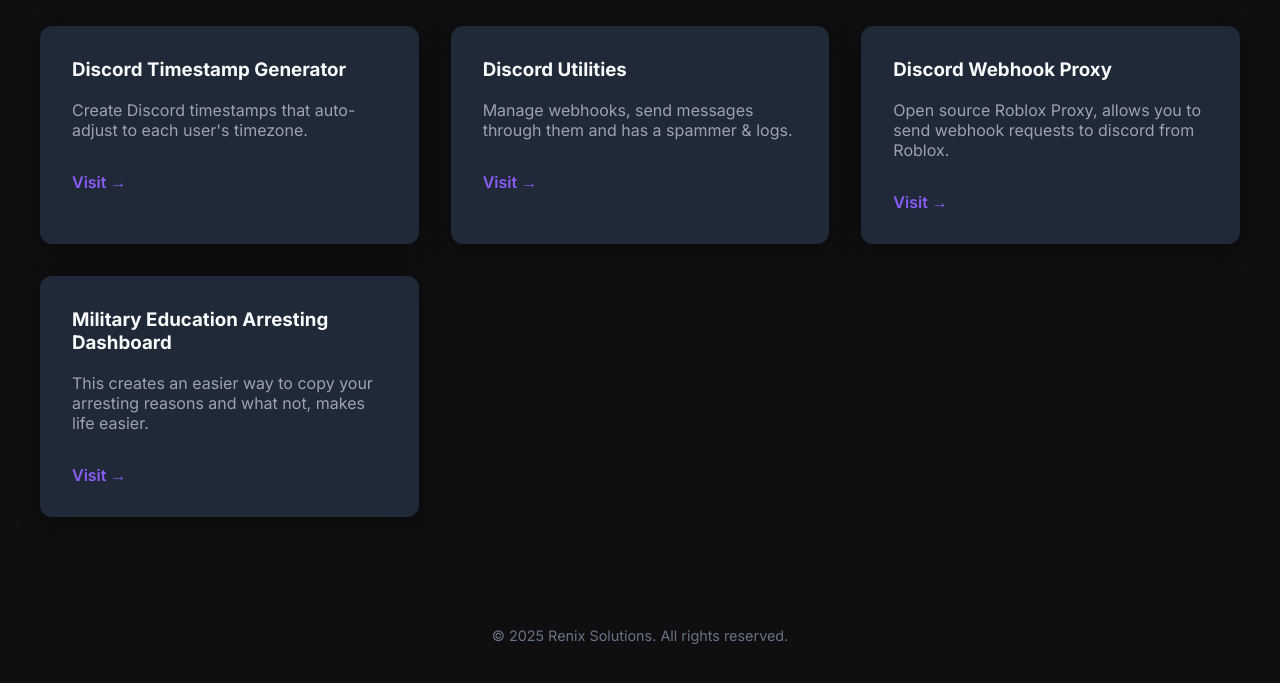
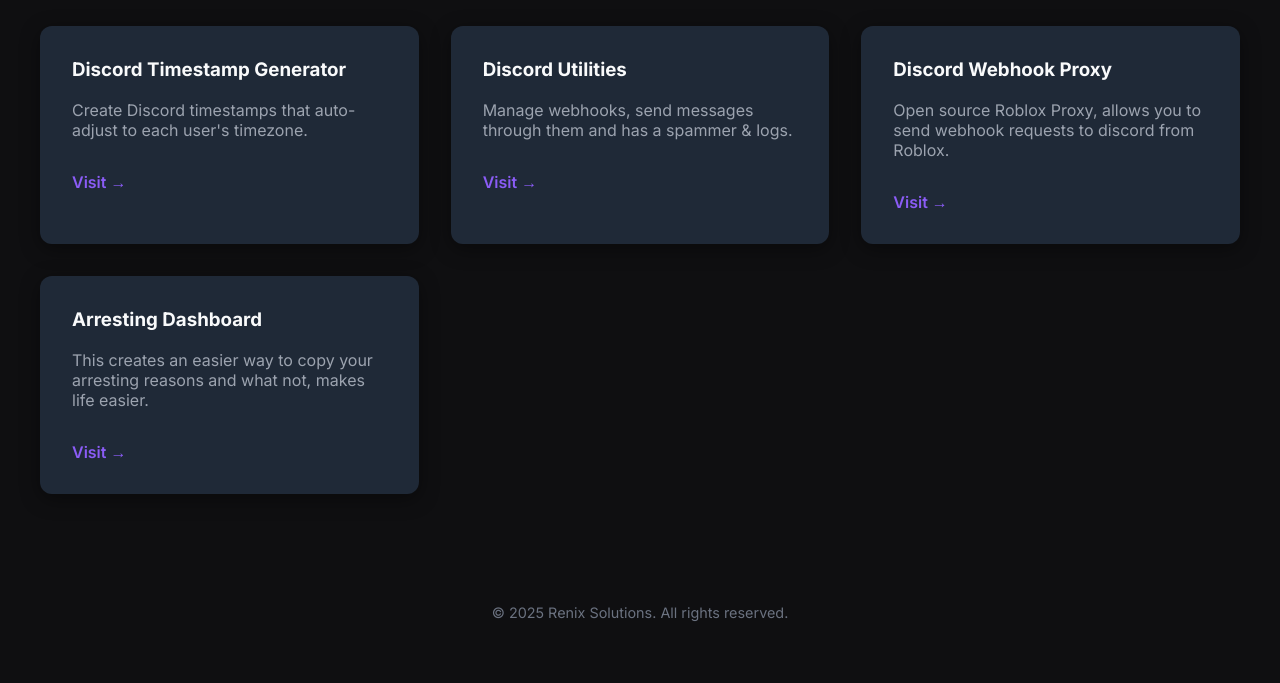
Before and after one commit to renixuntaken/Renix-Solutions, a plain HTML site: page projects.html in a window 1280 px wide. Shown: the part 237-920 px from the top of the page. Drawn offline with Linux system fonts and the light colour scheme.

Commit message:
Update projects.html

```diff
--- a/projects.html
+++ b/projects.html
@@ -41,7 +41,7 @@
       </div>
 
       <div class="project-card">
-        <h3>Military Education Arresting Dashboard</h3>
+        <h3>Arresting Dashboard</h3>
         <p>This creates an easier way to copy your arresting reasons and what not, makes life easier.</p>
         <a href="https://arresting-dashboard.glitch.me/" target="_blank">Visit →</a>
       </div>
```
